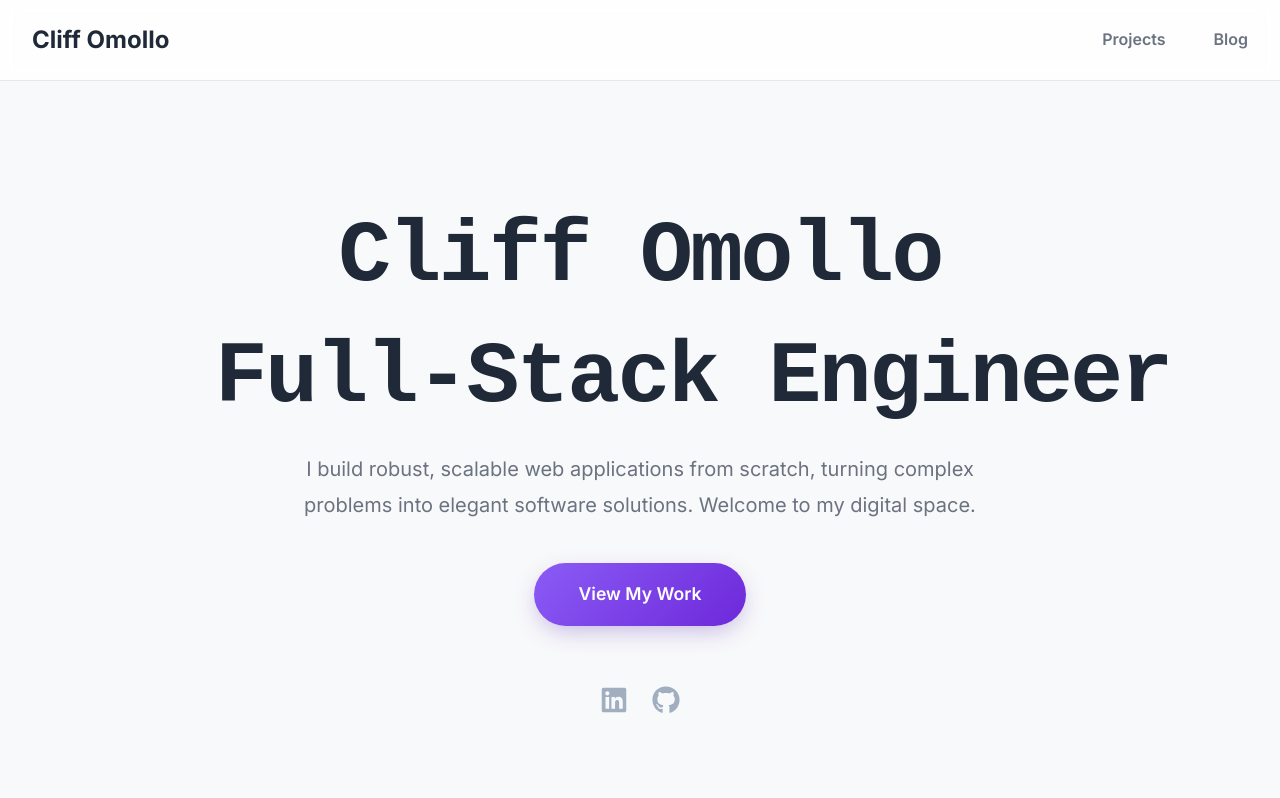
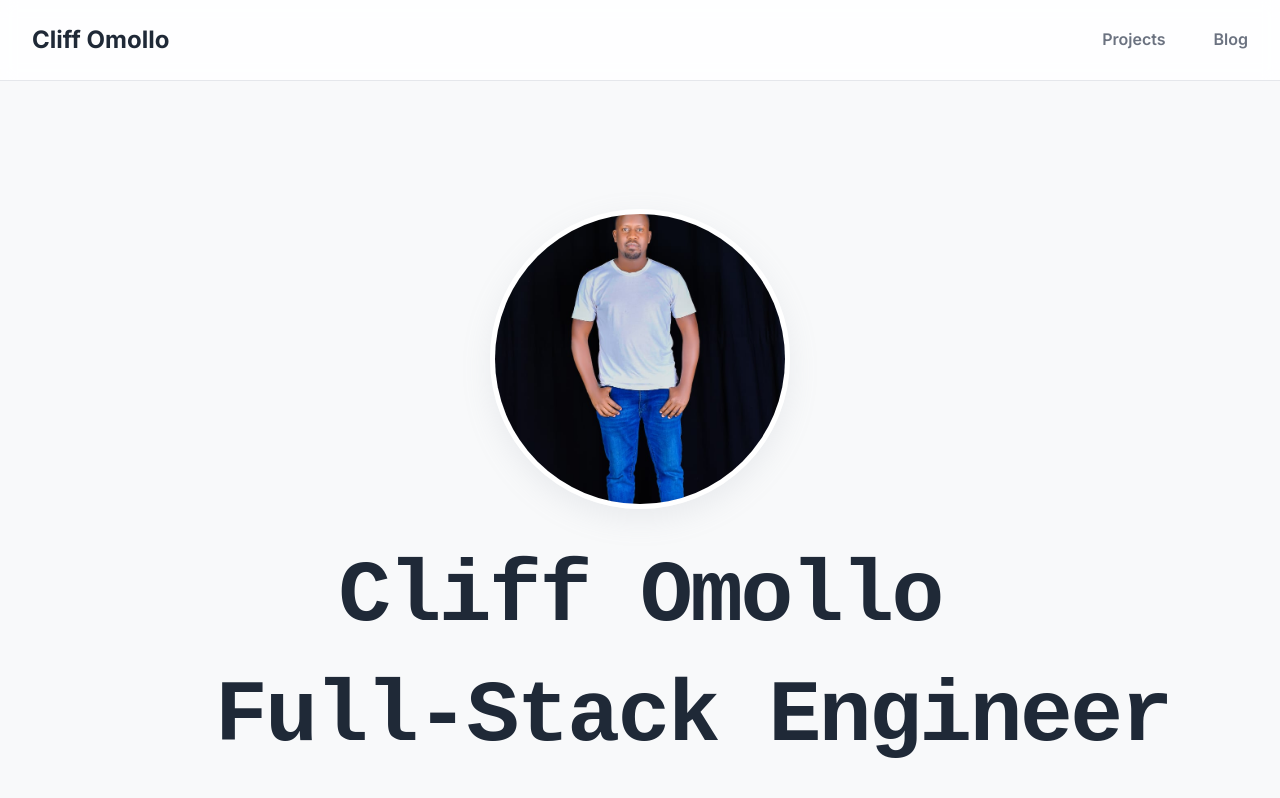
Before and after one commit to cliffdoyle/cliff.dev, a React (Vite) app in the folder frontend/: page / in a window 1280 px wide. Shown: the top 798 px of the page. Built offline with nearby package versions, Linux system fonts and the light colour scheme; no server answers.

Commit message:
code refactor

```diff
--- a/frontend/src/components/Hero.jsx
+++ b/frontend/src/components/Hero.jsx
@@ -1,10 +1,12 @@
 import { Link } from 'react-router-dom';
 import Socials from './Socials';
+import profilePic from '../assets/profile-pic.jpeg';
 
 const Hero = () => {
   return (
     <div className="hero">
       <div className="hero-content">
+      <img src={profilePic} alt="Cliff Omollo" className="hero-image" />
       <pre><h1>Cliff Omollo</h1></pre>
        <pre><h1>Full-Stack Engineer</h1></pre>
         <p>I build robust, scalable web applications from scratch, turning complex problems into elegant software solutions. Welcome to my digital space.</p>
```
Also changed, not shown: frontend/src/assets/profile-pic.jpeg (added).
